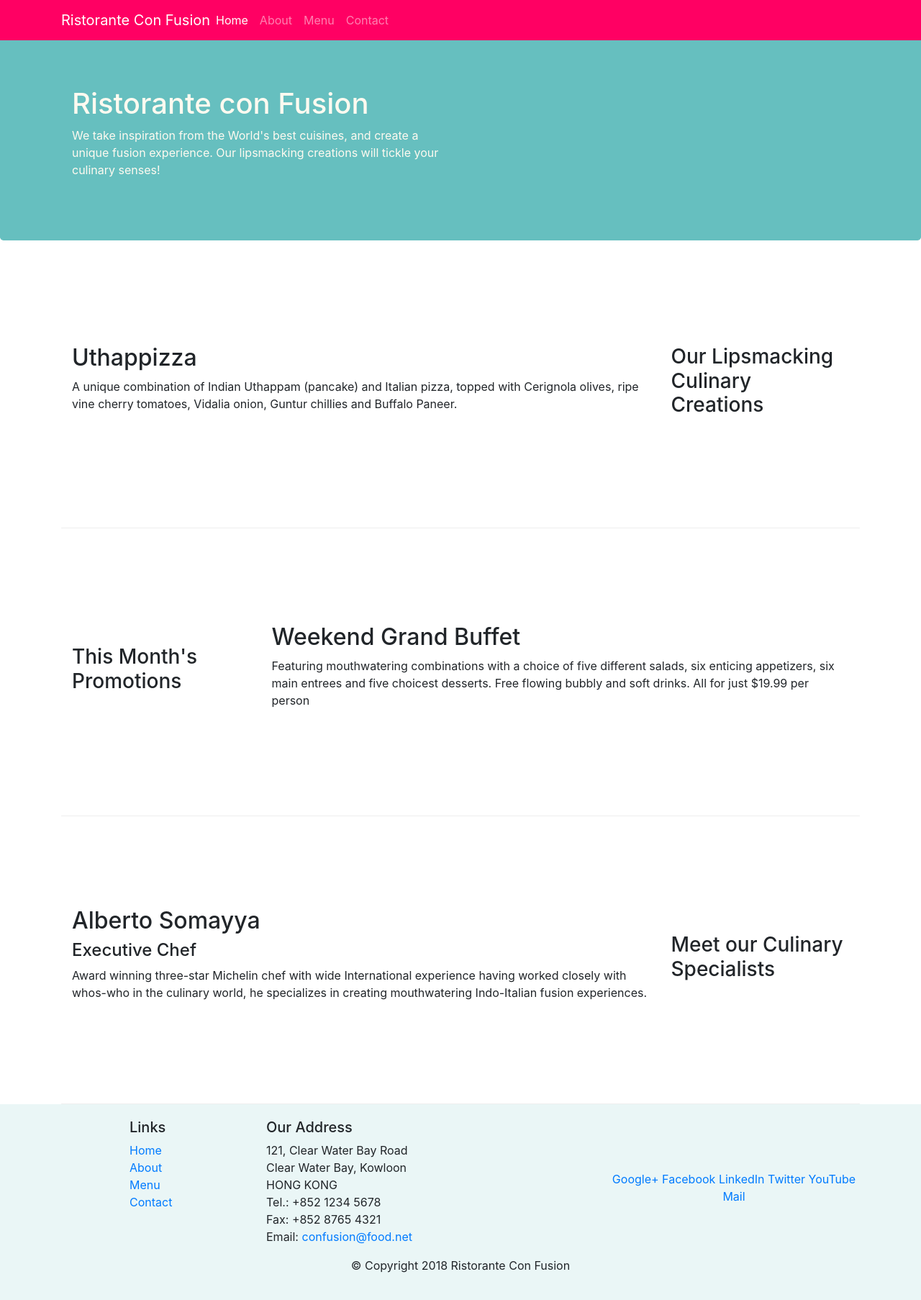
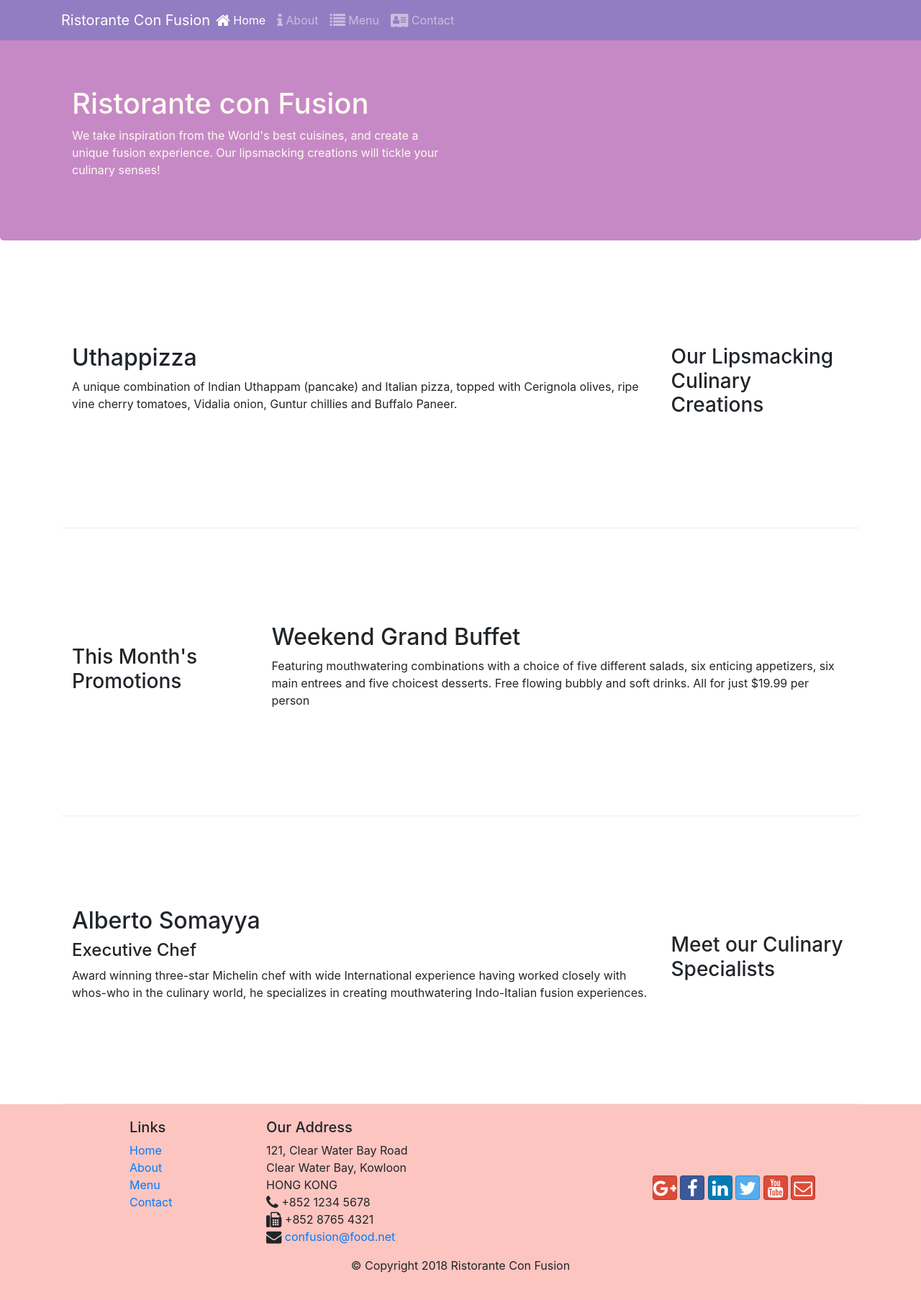
Before and after one commit to nguyenphandn/fullstack-react, a website: page week1/index.html in a window 1280 px wide. Shown: the whole page at 72% size. Drawn offline with nearby package versions, Linux system fonts and the light colour scheme.

Commit message:
font icon

```diff
--- a/week1/css/styles.css
+++ b/week1/css/styles.css
@@ -11,7 +11,7 @@
 }
 
 .footer {
-    background-color: #EAF6F6;
+    background-color: #FCC5C0;
     margin: 0px auto;
     padding: 20px 0px 20px 0px;
 }
@@ -19,7 +19,7 @@
 .jumbotron {
     padding: 70px 30px 70px 30px;
     margin: 0px auto;
-    background: #66BFBF;
+    background: #C689C6;
     color: floralwhite;
 }
 
@@ -35,5 +35,5 @@ body {
 }
 
 .navbar-dark {
-    background-color: #FF0063;
+    background-color: #937DC2;
 }
--- a/week1/index.html
+++ b/week1/index.html
@@ -9,6 +9,8 @@
 
     <!-- Bootstrap CSS -->
     <link rel="stylesheet" href="node_modules/bootstrap/dist/css/bootstrap.min.css">
+    <link rel="stylesheet" href="node_modules/font-awesome/css/font-awesome.min.css">
+    <link rel="stylesheet" href="node_modules/bootstrap-social/bootstrap-social.css">
     <link rel="stylesheet" href="css/styles.css">
 
     <title>Ristorante Con Fusion</title>
@@ -23,10 +25,10 @@
             <a class="navbar-brand mr-auto" href="#">Ristorante Con Fusion</a>
             <div class="collapse navbar-collapse" id="Navbar">
                 <ul class="navbar-nav mr-auto">
-                    <li class="nav-item active"><a class="nav-link" href="#">Home</a></li>
-                    <li class="nav-item"><a class="nav-link" href="./aboutus.html">About</a></li>
-                    <li class="nav-item"><a class="nav-link" href="#">Menu</a></li>
-                    <li class="nav-item"><a class="nav-link" href="#">Contact</a></li>
+                    <li class="nav-item active"><a class="nav-link" href="#"><span class="fa fa-home fa-lg"></span> Home</a></li>
+                    <li class="nav-item"><a class="nav-link" href="./aboutus.html"><span class="fa fa-info fa-lg"></span> About</a></li>
+                    <li class="nav-item"><a class="nav-link" href="#"><span class="fa fa-list fa-lg"></span> Menu</a></li>
+                    <li class="nav-item"><a class="nav-link" href="#"><span class="fa fa-address-card fa-lg"></span> Contact</a></li>
                 </ul>
             </div>
         </div>
@@ -96,19 +98,19 @@
 		              121, Clear Water Bay Road<br>
 		              Clear Water Bay, Kowloon<br>
 		              HONG KONG<br>
-		              Tel.: +852 1234 5678<br>
-		              Fax: +852 8765 4321<br>
-		              Email: <a href="mailto:confusion@food.net">confusion@food.net</a>
+		              <i class="fa fa-phone fa-lg"></i> +852 1234 5678<br>
+		              <i class="fa fa-fax fa-lg"></i> +852 8765 4321<br>
+		              <i class="fa fa-envelope fa-lg"></i> <a href="mailto:confusion@food.net">confusion@food.net</a>
 		           </address>
                 </div>
                 <div class="col-12 col-sm-4 align-self-center">
                     <div class="text-center">
-                        <a href="http://google.com/+">Google+</a>
-                        <a href="http://www.facebook.com/profile.php?id=">Facebook</a>
-                        <a href="http://www.linkedin.com/in/">LinkedIn</a>
-                        <a href="http://twitter.com/">Twitter</a>
-                        <a href="http://youtube.com/">YouTube</a>
-                        <a href="mailto:">Mail</a>
+                        <a class="btn btn-social-icon btn-google" href="http://google.com/+"><i class="fa fa-google-plus fa-lg"></i></a>
+                        <a class="btn btn-social-icon btn-facebook" href="http://www.facebook.com/profile.php?id="><i class="fa fa-facebook fa-lg"></i></a>
+                        <a class="btn btn-social-icon btn-linkedin" href="http://www.linkedin.com/in/"><i class="fa fa-linkedin fa-lg"></i></a>
+                        <a class="btn btn-social-icon btn-twitter" href="http://twitter.com/"><i class="fa fa-twitter fa-lg"></i></a>
+                        <a class="btn btn-social-icon btn-google" href="http://youtube.com/"><i class="fa fa-youtube fa-lg"></i></a>
+                        <a class="btn btn-social-icon btn-google" href="mailto:"><i class="fa fa-envelope-o fa-lg"></i></a>
                     </div>
                 </div>
            </div>
--- a/week1/package.json
+++ b/week1/package.json
@@ -15,6 +15,8 @@
   },
   "dependencies": {
     "bootstrap": "^4.0.0",
+    "bootstrap-social": "^5.1.1",
+    "font-awesome": "^4.7.0",
     "jquery": "^3.3.1",
     "popper.js": "^1.12.9"
   }
```
Also changed, not shown: week1/aboutus.html (+12 -10 lines), 1 other file.
